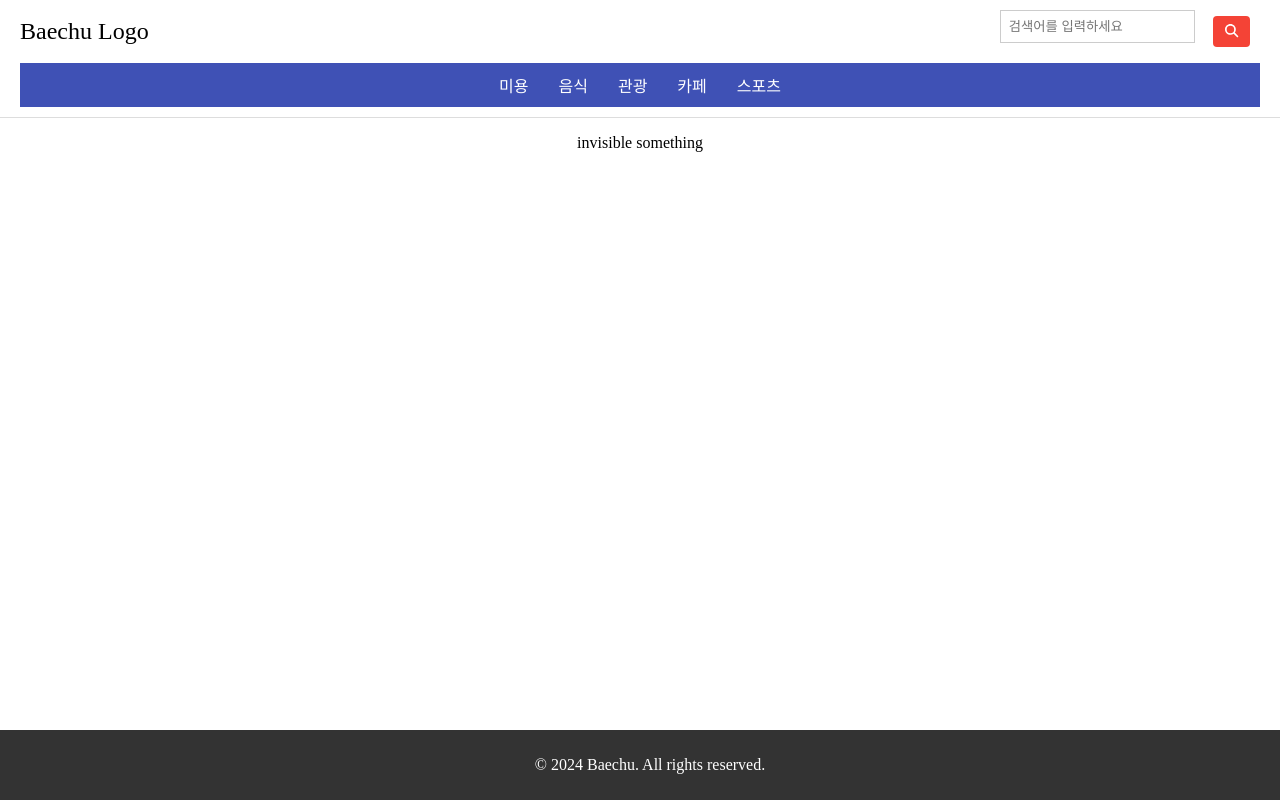
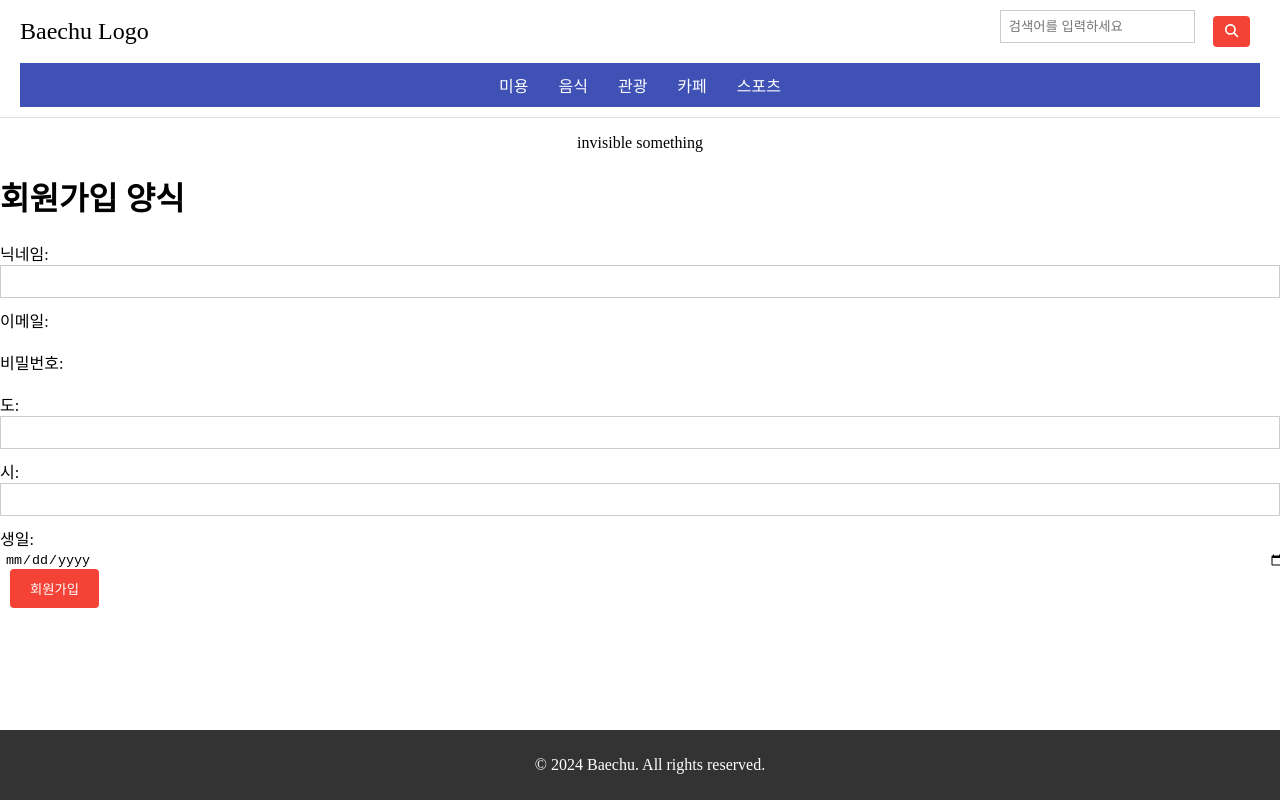
Before and after one commit to KyoungjunCha/baechu_web_project, a React (Create React App) app in the folder baechu-front/: page /signup in a window 1280 px wide. Built offline with nearby package versions, Linux system fonts and the light colour scheme; no server answers.

Commit message:
axios post total

```diff
--- a/baechu-front/src/App.js
+++ b/baechu-front/src/App.js
@@ -9,6 +9,8 @@ import {BrowserRouter, Route, Routes} from "react-router-dom";
 import "./index.css";
 import TalkList from "./pages/TalkList/TalkList";
 import TestPage from "./testpages/TestPage";
+import TestSignupPage from "./testpages/TestSignupPage"
+
 
 const App = () => {
   return (
@@ -26,6 +28,7 @@ const App = () => {
         <Route path="/TalkList" element = {<TalkList/>}/>
         <Route path="/TalkPost" element = {<TalkPost/>}/>
         <Route path="/users" element = {<TestPage/>}/>
+        <Route path="/signup" element = {<TestSignupPage/>}/>
       </Routes>
       <Footer/>
       </BrowserRouter>
--- /dev/null
+++ b/baechu-front/src/testcomponents/TestSignupComponent.jsx
@@ -0,0 +1,29 @@
+import React from 'react'
+import PropTypes from 'prop-types'
+
+function TestSignupComponent({ user_id, userNickName, email, password,province, city, birthday }) {
+  return (
+    <div>
+        <p>유저 id : {user_id}</p>
+        <p>닉네임 : {userNickName}</p>
+        <p>이메일 : {email}</p>
+        <p>비밀번호 : {password}</p>
+        <p>도 : {province}</p>
+        <p>시 : {city}</p>
+        <p>생일 : {birthday}</p>
+    </div>
+  )
+}
+
+
+TestSignupComponent.propTypes = {
+    user_id: PropTypes.number.isRequired,
+    userNickName: PropTypes.string.isRequired,
+    email: PropTypes.string.isRequired,
+    password : PropTypes.string.isRequired,
+    province: PropTypes.string.isRequired,
+    city: PropTypes.string.isRequired,
+    birthday: PropTypes.number.isRequired
+}
+
+export default TestSignupComponent
--- /dev/null
+++ b/baechu-front/src/testpages/TestSignupPage.js
@@ -0,0 +1,85 @@
+import React, { useState } from 'react';
+import axios from 'axios';
+// import TestSignupComponent from '../testcomponents/TestSignupComponent';
+
+function TestSignupPage() {
+    // formData 상태값 초기화
+    const [formData, setFormData] = useState({
+        user_id: 1,
+        userNickName: '',
+        email: '',
+        password: '',
+        province: '',
+        city: '',
+        birthday: 0,
+    });
+
+    // input 값 변경 시 호출되는 함수
+    const handleChange = (e) => {
+        const { name, value } = e.target;
+        // 기존 formData 복사 후 변경된 값 적용
+        setFormData((prevData) => ({
+            ...prevData,
+            [name]: value,
+        }));
+    };
+
+    // 폼 제출 시 호출되는 함수
+    const handleSubmit = async (e) => {
+        e.preventDefault();
+
+        try {
+            // Axios를 사용하여 서버로 데이터 전송
+            const response = await axios.post('http://localhost:5000/signup', formData);
+
+            // 서버로부터의 응답 처리
+            console.log('서버 응답:', response.data);
+        } catch (error) {
+            console.error('에러 발생:', error);
+        }
+    };
+
+    return (
+        <div>
+            <h1>회원가입 양식</h1>
+            <form onSubmit={handleSubmit}>
+                <label>
+                    닉네임:
+                    <input type="text" name="userNickName" value={formData.userNickName} onChange={handleChange} />
+                </label>
+                <br />
+                <label>
+                    이메일:
+                    <input type="email" name="email" value={formData.email} onChange={handleChange} />
+                </label>
+                <br />
+                <label>
+                    비밀번호:
+                    <input type="password" name="password" value={formData.password} onChange={handleChange} />
+                </label>
+                <br />
+                <label>
+                    도:
+                    <input type="text" name="province" value={formData.province} onChange={handleChange} />
+                </label>
+                <br />
+                <label>
+                    시:
+                    <input type="text" name="city" value={formData.city} onChange={handleChange} />
+                </label>
+                <br />
+                <label>
+                    생일:
+                    <input type="date" name="birthday" value={formData.birthday} onChange={handleChange} />
+                </label>
+                <br />
+                <button type="submit">회원가입</button>
+            </form>
+
+            {/* TestSignupComponent 컴포넌트에 formData 전달 */}
+            {/* <TestSignupComponent {...formData} /> */}
+        </div>
+    );
+}
+
+export default TestSignupPage;
```
